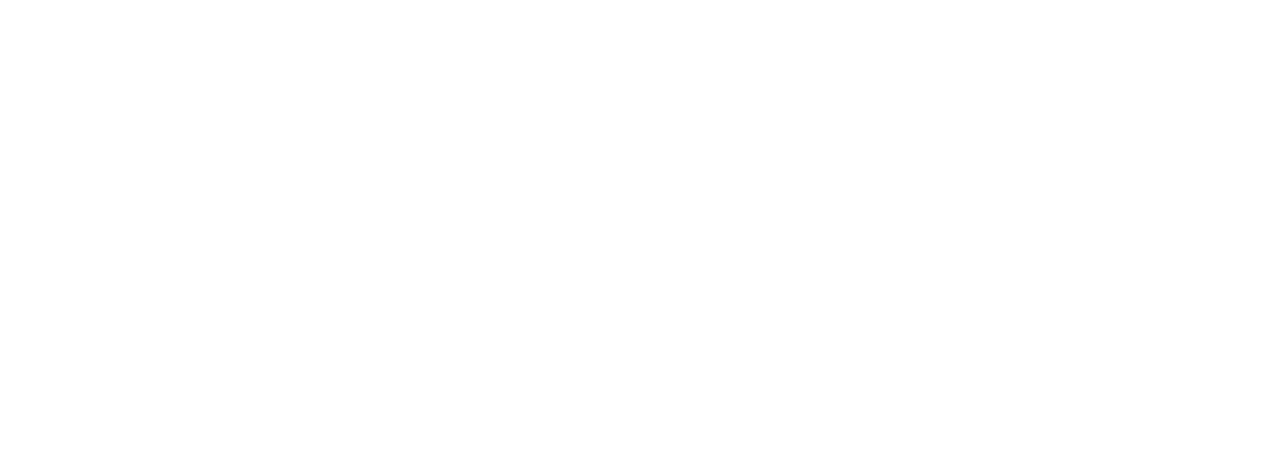
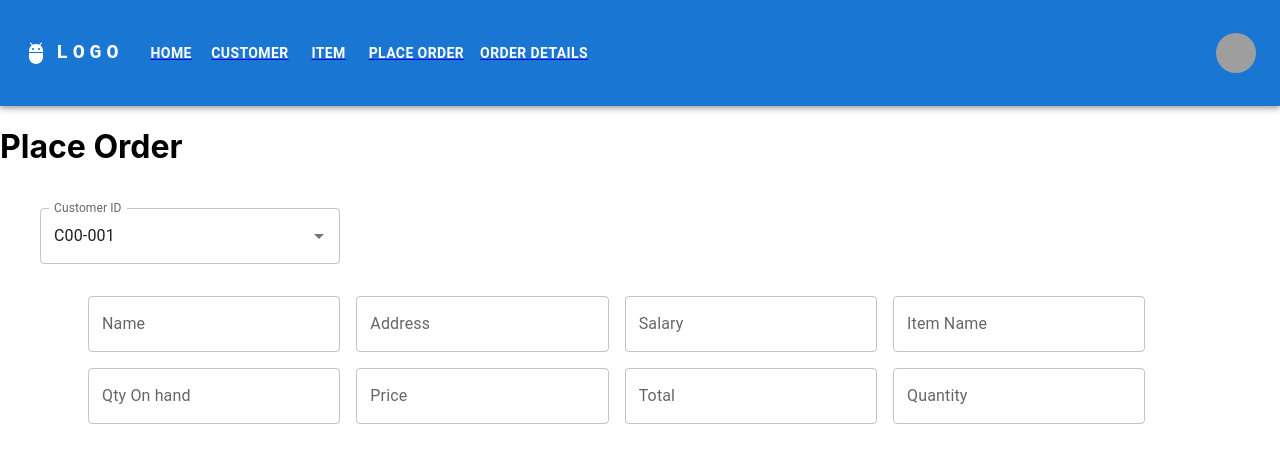
Before and after one commit to NisalaRV/React_web_pos, a React (Create React App) app: page /place in a window 1280 px wide. Shown: the top 462 px of the page. Built offline with nearby package versions, Linux system fonts and the light colour scheme; grey boxes are pictures that could not be loaded.

Commit message:
added placeOrder form

```diff
--- a/src/view/common/MainContent/MainContent.tsx
+++ b/src/view/common/MainContent/MainContent.tsx
@@ -3,6 +3,7 @@
 import Home from "../../pages/Home/Home";
 import Customer from "../../pages/Customer/Customer";
 import Item from "../../pages/Item/Item";
+import Order from "../../pages/Order/Order";
 
 
 
@@ -15,6 +16,7 @@
                     <Route path="/home" Component={Home}></Route>
                     <Route path="/customer" Component={Customer}></Route>
                     <Route path="/item" Component={Item}></Route>
+                    <Route path="/place" Component={Order}></Route>
                 </Routes>
             </div>
         );
--- /dev/null
+++ b/src/view/pages/Order/Order.tsx
@@ -0,0 +1,75 @@
+import React from "react";
+import Header from "../../common/Header/Header";
+import {Autocomplete, TextField} from "@mui/material";
+import Grid from "@mui/material/Grid";
+import Box from "@mui/material/Box";
+
+const options = ['C00-001', 'C00-002','C00-003'];
+export default function Order(){
+    const [value, setValue] = React.useState<string | null>(options[0]);
+    const [inputValue, setInputValue] = React.useState('');
+    return(
+        <>
+            <Header/>
+            <h1>Place Order</h1>
+
+            <Grid ml={5} >
+                <br/>
+                <Autocomplete
+                    value={value}
+                    onChange={(event: any, newValue: string | null) => {
+                        setValue(newValue);
+                    }}
+                    inputValue={inputValue}
+                    onInputChange={(event, newInputValue) => {
+                        setInputValue(newInputValue);
+                    }}
+                    id="controllable-states-demo"
+                    options={options}
+                    sx={{width: 300}}
+                    renderInput={(params) => <TextField {...params} label="Customer ID"/>}
+                />
+
+            </Grid>
+                <Grid py={3}  ml={10} >
+                    <Box
+                        component="form"
+                        sx={{
+                            '& .MuiTextField-root': { m: 1, width: '25ch' },
+                        }}
+                        noValidate
+                        autoComplete="off"
+                    >
+
+                        <TextField label="Name"
+                        />
+
+                        <TextField label="Address"
+                        />
+
+                        <TextField label="Salary"
+                        />
+
+                        <TextField label="Item Name"
+                        />
+
+                        <TextField label="Qty On hand"
+                        />
+
+                        <TextField label="Price"
+                        />
+
+                        <TextField
+                            label="Total"
+                        />
+                        <TextField
+                            label="Quantity"
+                        />
+
+                    </Box>
+
+                </Grid>
+
+        </>
+    )
+}
```
